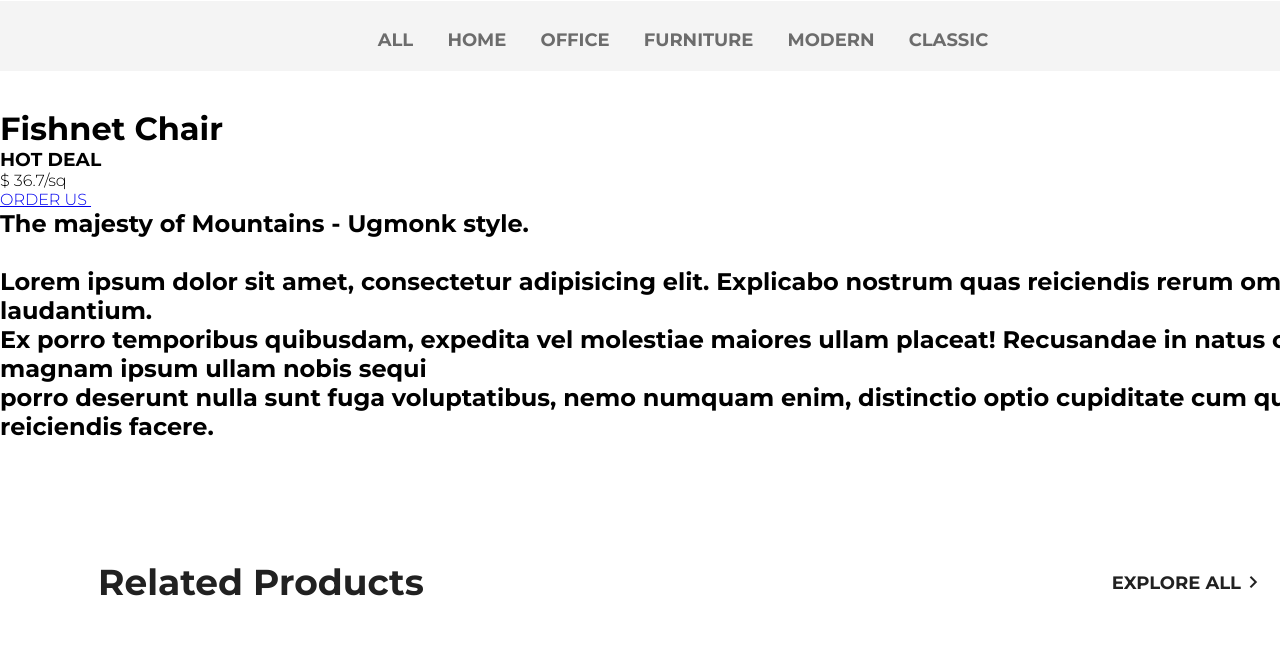
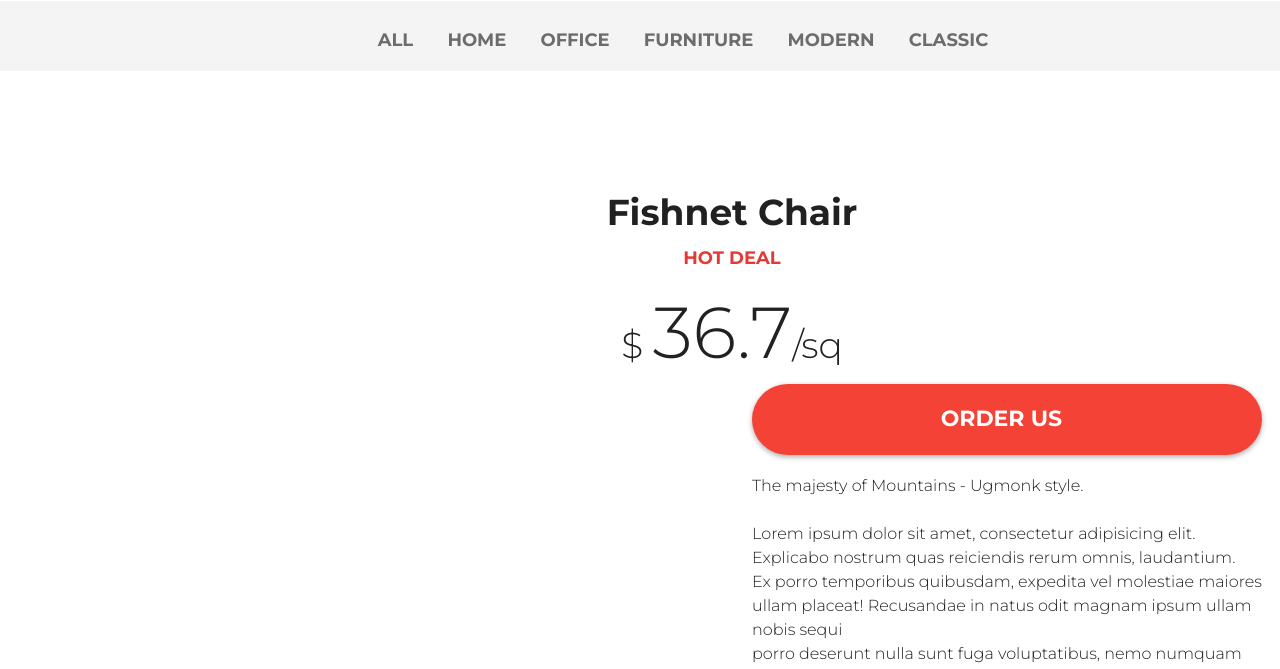
Before and after one commit to dssyar1k/dssyar1k.github.io, a plain HTML site: page product.html in a window 1280 px wide. Shown: the part 118-787 px from the top of the page. Drawn offline with Linux system fonts and the light colour scheme.

Commit message:
Update style.css

```diff
--- a/style.css
+++ b/style.css
@@ -789,3 +789,70 @@ padding:10px;
 .lnks {
     padding-top:28px;
 }
+.product_details {
+    margin-top: 72px;
+    margin-left: 98px;
+}
+.product_image {
+    float:left;
+}
+.product_details h1 {
+    color:  #212121;
+    font-size: 35.98px;/* Приближение из-за подстановки шрифтов */
+    font-weight: 700;
+    text-align: center;
+    transform: scaleY(1.0005);
+    padding-top: 47px;
+}
+.product_details h2 {
+    color:  #212121;
+    font-size: 16px;/* Приближение из-за подстановки шрифтов */
+    font-weight: 300;
+    line-height: 24px;/* Приближение из-за подстановки шрифтов */
+    text-align: left;
+    transform: scaleY(1.0005);
+}
+.product_details h3 {
+    color:  #e53935;
+    font-size: 18px;/* Приближение из-за подстановки шрифтов */
+    font-weight: 700;
+    line-height: 48px;/* Приближение из-за подстановки шрифтов */
+    text-align: center;
+    transform: scaleY(1.0005);
+}
+.product_details p {
+color:  #212121;
+font-size: 36px;/* Приближение из-за подстановки шрифтов */
+font-weight: 300;
+line-height: 48px;/* Приближение из-за подстановки шрифтов */
+text-align: center;
+    padding-top:26px;
+}
+.product_details span {
+color:  #212121;
+font-size: 72px;/* Приближение из-за подстановки шрифтов */
+font-weight: 300;
+line-height: 48px;/* Приближение из-за подстановки шрифтов */
+text-align: center;
+transform: scaleY(1.0005);
+}
+.button {
+    margin-left:654px;
+    margin-top:15px;
+    width:510px;
+}
+.button a {
+    display:block;
+    background:  #f44336;
+    box-shadow: 0px 2px 4.85px 0.15px rgba(33, 33, 33, 0.35);
+    width: 510px;
+    height: 71px;
+    text-decoration: none;
+    border-radius:44px;
+    color:  #ffffff;
+    font-size: 21.99px;/* Приближение из-за подстановки шрифтов */
+    font-weight: 700;
+    line-height: 70px;/* Приближение из-за подстановки шрифтов */
+    text-align: center;
+    transform: scaleY(1.0005);
+}
```
